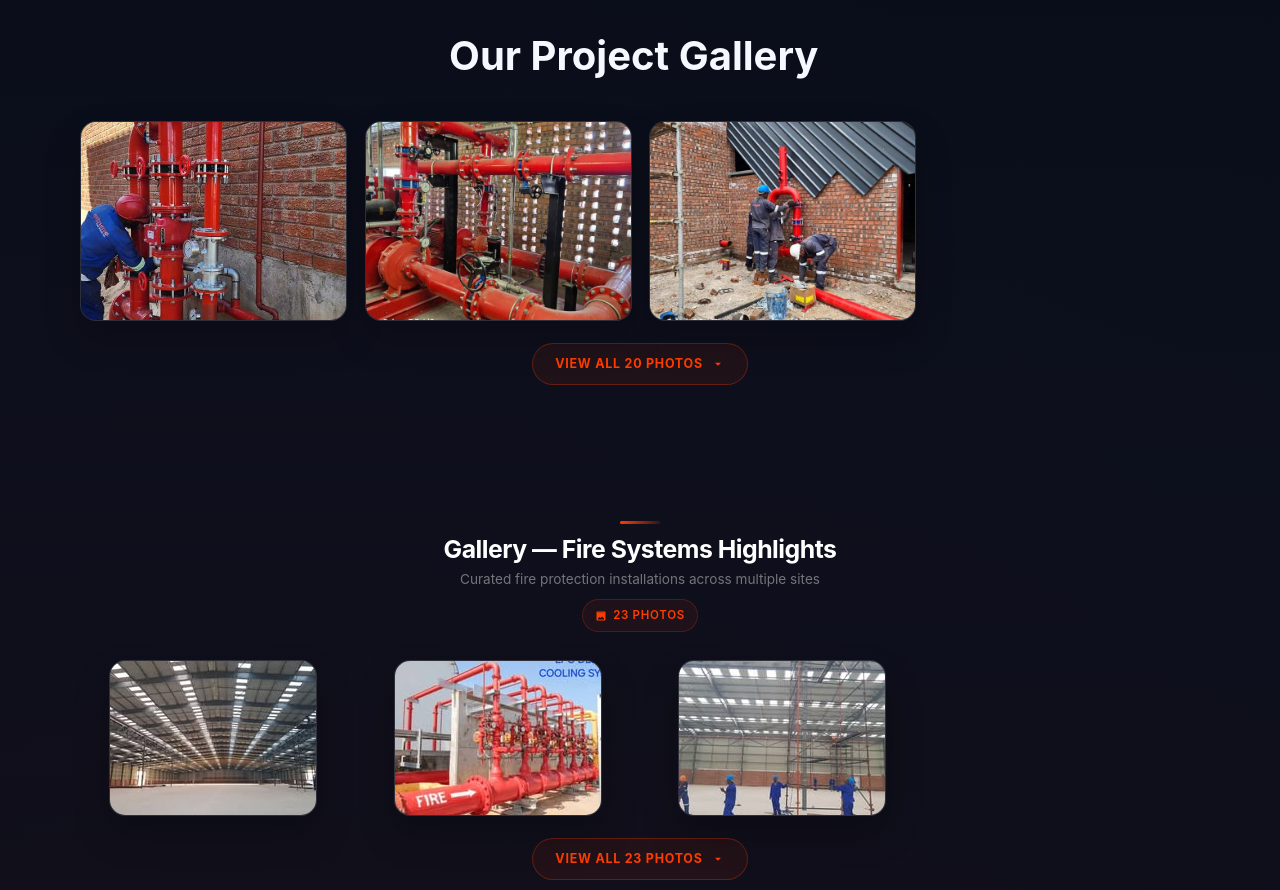
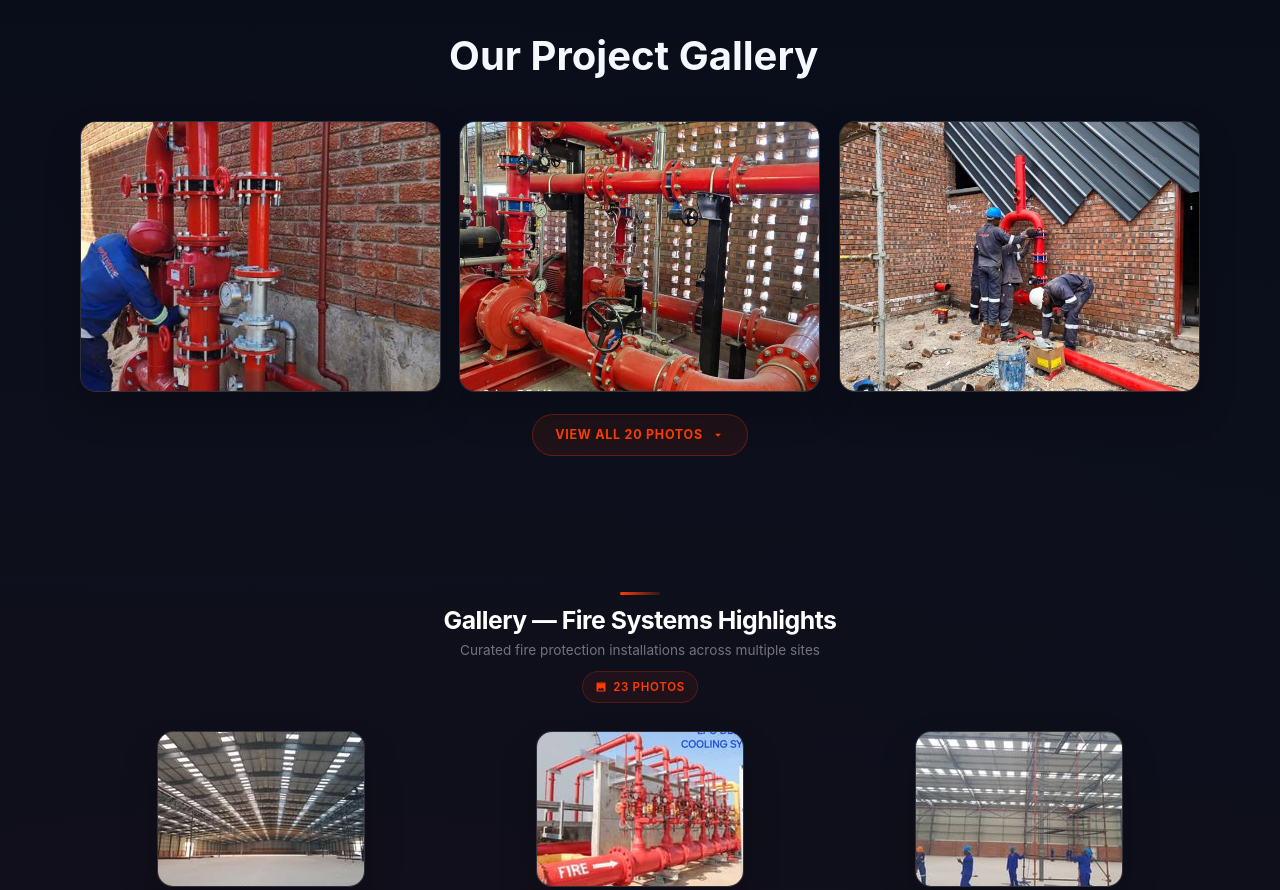
Before and after one commit to noeljaywolf-create/extremefire-design, a website: page portfolio.html in a window 1280 px wide. Shown: the part 2300-3190 px from the top of the page. Drawn offline with Linux system fonts and the light colour scheme.

Commit message:
Fix gallery preview: 3-col grid so 3 images fill one row with no empty gap

```diff
--- a/portfolio.html
+++ b/portfolio.html
@@ -455,9 +455,11 @@
     .recent-work-item{cursor:zoom-in}
     .portfolio-card img{cursor:zoom-in}
 
-    /* ── Gallery: show 3 then View All ── */
+    /* ── Gallery: show 3 then View All — preview uses 3-col so no empty gap ── */
     .gallery-wrap{position:relative}
+    .gallery-wrap.collapsed .recent-work-gallery{grid-template-columns:repeat(3,minmax(0,1fr))}
     .gallery-wrap.collapsed .recent-work-item:nth-child(n+4){display:none}
+    @media(max-width:480px){.gallery-wrap.collapsed .recent-work-gallery{grid-template-columns:1fr}}
     .gallery-toggle{text-align:center;margin-top:22px}
     .gallery-toggle button{cursor:pointer;display:inline-flex;align-items:center;gap:8px;padding:10px 22px;border:1px solid rgba(255,61,0,0.3);border-radius:24px;background:rgba(255,61,0,0.08);color:var(--accent);font-size:0.78rem;font-weight:700;letter-spacing:0.06em;text-transform:uppercase;transition:all 0.3s ease}
     .gallery-toggle button:hover{background:var(--accent);color:#fff;border-color:var(--accent);transform:translateY(-1px);box-shadow:0 6px 20px rgba(255,61,0,0.25)}
```
